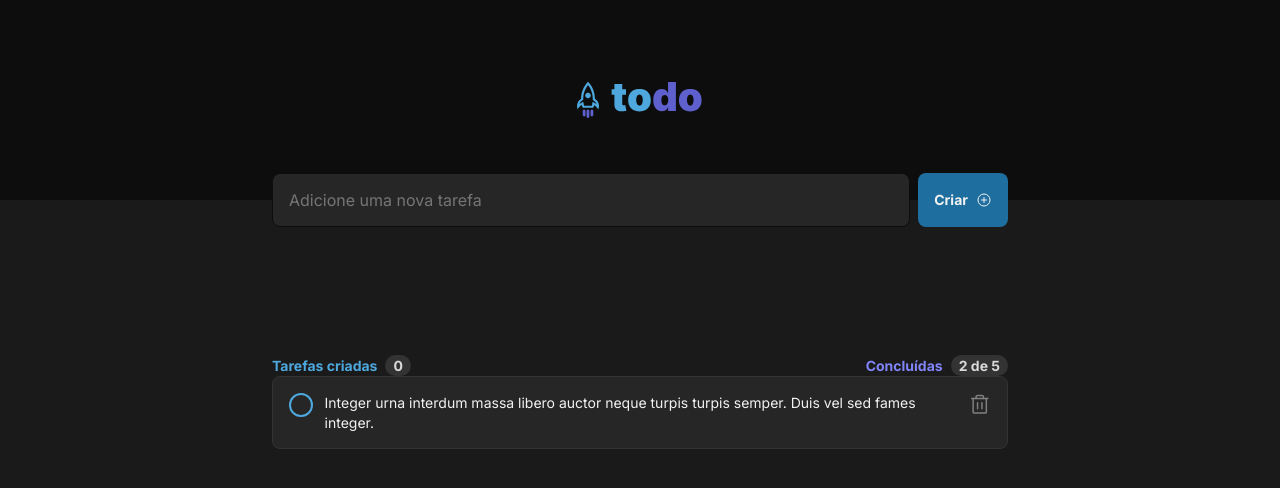
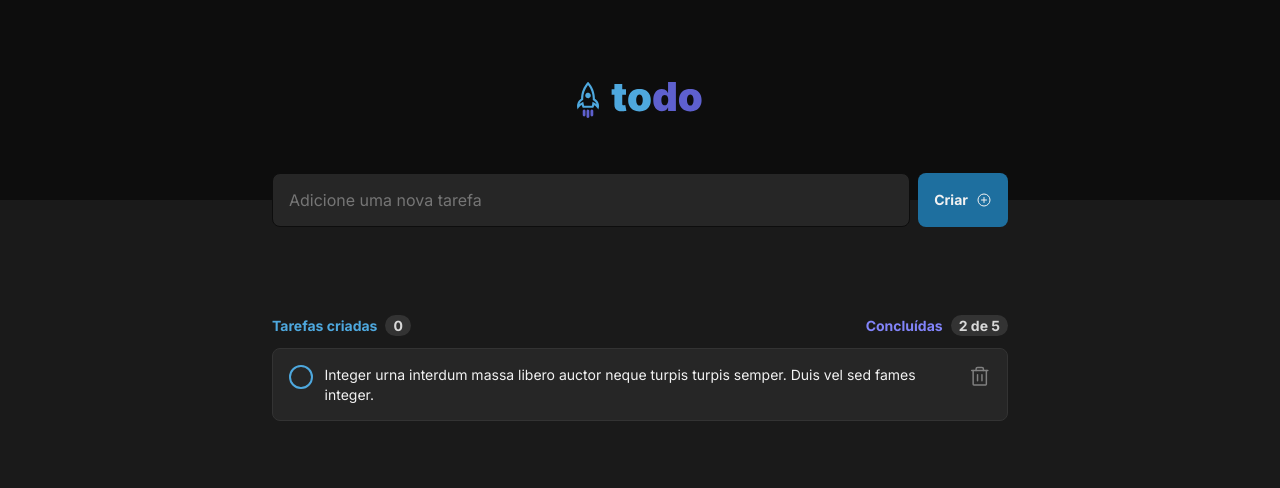
Before and after one commit to GeracNeto/Desafio-01-to-do-list-reactjs-ignite, a React (Vite) app: page / in a window 1280 px wide. Shown: the top 488 px of the page. Built offline with nearby package versions, Linux system fonts and the light colour scheme.

Commit message:
Atualizado estilo do App
Aletrada margens e adicionado gap entre as tasks

```diff
--- a/src/App.module.css
+++ b/src/App.module.css
@@ -1,8 +1,9 @@
 .wrapper{
     width: 46rem;
-    margin: 4rem auto;
+    margin: 1.5rem auto;
 
     display: flex;
     flex-direction: column;
     align-items: center;
+    gap: 0.75rem;
 }
```
